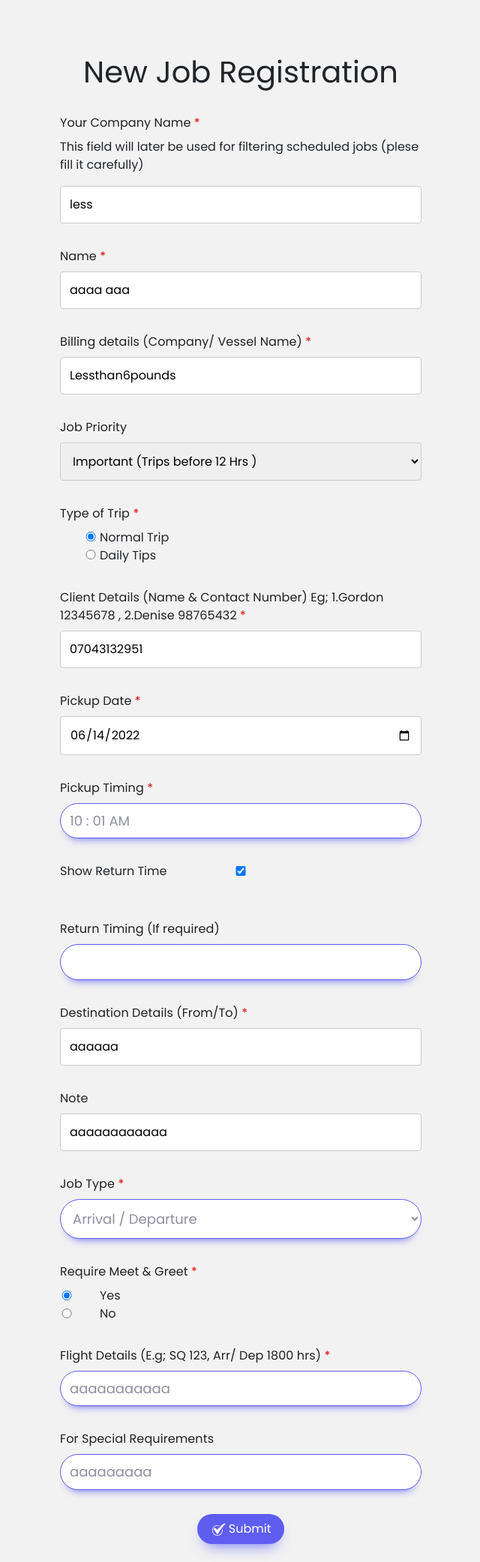
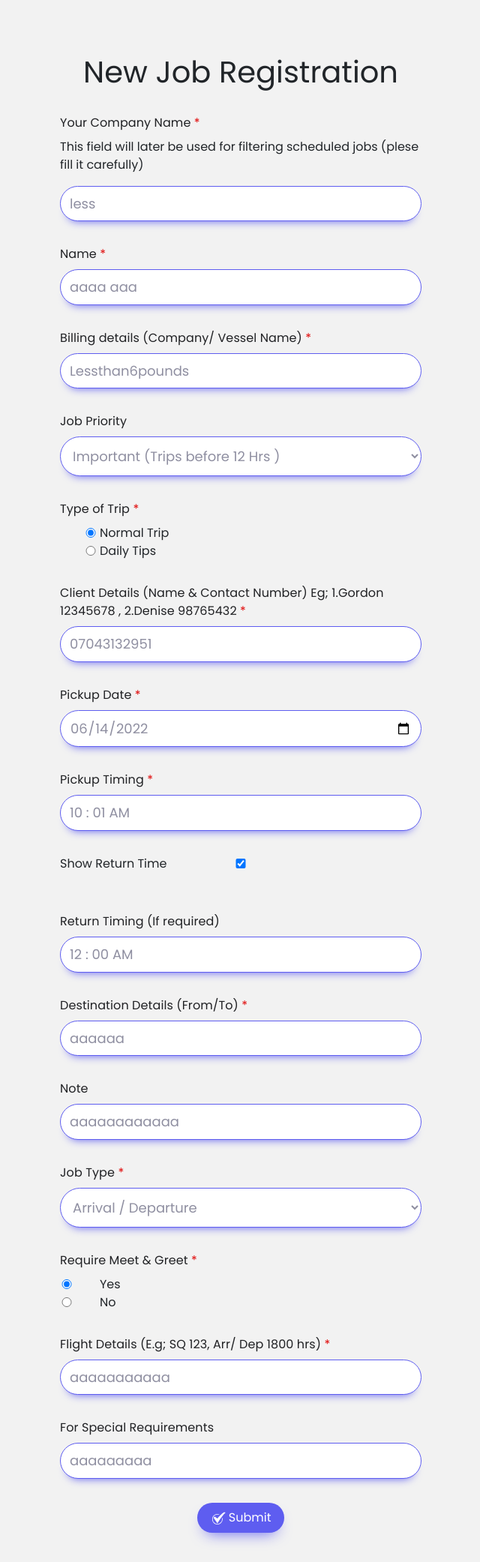
Before and after one commit to Aamir-Khan-Maarofi/Job-Form-Design, a Flask app: page /1/edit in a window 1280 px wide. Shown: the part 57-2140 px from the top of the page at 75% size, without its empty margins (319-959 px from the left). After the commit the page ends 2115 px from the top, so only its background shows below. Run offline with Flask 2, Linux system fonts and the light colour scheme; data comes from the database, SQL or seed files in the repository; both versions use the stored data as it was after the commit; some libraries are stand-ins or nearby versions; some web fonts are replaced.

Commit message:
Final Design

```diff
--- a/static/script-update.js
+++ b/static/script-update.js
@@ -111,7 +111,7 @@ $(document).ready(function () {
     if (data.return_time != "None") {
         let appendHTML = `
           <label class="txt2" for="return-timing">Return Timing (If required)</label>
-          <input type="text" name="return-timing" id="return-timing" class="input100" class="return-timing" required />
+          <input type="text" name="return-timing" id="return-timing"  class="return-timing input100" required />
         `
         $('#return-time-div').append(appendHTML)
         $('.return-timing').wickedpicker(return_option);
@@ -128,7 +128,7 @@ $(document).ready(function () {
         if (checkbox.is(':checked')) {
             let appendHTML = `
           <label class="txt2" for="return-timing">Return Timing (If required)</label>
-          <input type="text" name="return-timing" id="return-timing" class="input100" class="return-timing" required />
+          <input type="text" name="return-timing" id="return-timing"  class="return-timing input100" required />
         `
 
             $('#return-time-div').append(appendHTML)
--- a/static/script.js
+++ b/static/script.js
@@ -69,7 +69,7 @@ $(document).on('change', '[name="toggle-return-timing"]', function () {
     let appendHTML =
       `
         <label class="txt2" for="return-timing">Return Timing (If required)</label>
-        <input type="text" name="return-timing" id="return-timing" class="return-timing" required />
+        <input type="text" name="return-timing" id="return-timing" class="return-timing input100" required />
       `
 
     $('#return-time-div').append(appendHTML)
--- a/static/style.css
+++ b/static/style.css
@@ -419,9 +419,14 @@ nav {
   box-shadow: 0px 7px 27px 16px rgb(236 232 247 / 76%);
 -webkit-box-shadow: 0px 7px 27px 16px rgb(236 232 247 / 76%);
 -moz-box-shadow: 0px 7px 27px 16px rgb(236 232 247 / 76%);
-height: 410px;
-width: 300px;
+  width: 270px;
+
 }
+.cardBody{
+  height: 430px;
+
+}
+
 
 /* CSS */
 .btn-next ,.btn2 {
@@ -483,7 +488,6 @@ width: 300px;
   padding: 10px 10px;
 }
 .card-box{
-height: 410px;
-width: 100% !important;
+  width: 100% !important;
 }
 }
--- a/templates/update.html
+++ b/templates/update.html
@@ -11,22 +11,22 @@
             <input type="hidden" name="id" value="{{ job.id }}">
             <label class="txt2" for="company">Your Company Name <span class="red">*</span></label>
             <p>This field will later be used for filtering scheduled jobs (plese fill it carefully)</p>
-            <input type="text" name="company" id="company" value="{{ job.company }}" required />
+            <input type="text" name="company" class="input100" id="company" value="{{ job.company }}" required />
         </div>
         <div class="input-group1">
             <label class="txt2" for="Name">Name <span class="red">*</span></label>
-            <input type="text" name="name" id="name" value="{{ job.name }}" required />
+            <input type="text" name="name" class="input100" id="name" value="{{ job.name }}" required />
         </div>
         <div class="input-group1">
             <label class="txt2" for="billing-details">Billing details (Company/ Vessel Name) <span
                     class="red">*</span></label>
-            <input type="text" name="billing-details" id="billing-details" value="{{ job.billing_details }}" required />
+            <input type="text" name="billing-details" class="input100" id="billing-details" value="{{ job.billing_details }}" required />
         </div>
 
         <div class="input-group1">
             <label class="txt2" for="username">Job Priority</label>
 
-            <select name="job-priority" id="job-priority">
+            <select name="job-priority" id="job-priority" class="input100">
                 {% if job.priority == 'Normal' %}
 
                 <option value="Normal" selected="selected">Normal (Trips before 24 Hrs)</option>
@@ -112,7 +112,7 @@
             </div>
             <div class="row">
                 <div class="col-12">
-                    <input type="text" name="client-details-etc" id="client-details-etc" class="w-100"
+                    <input type="text" name="client-details-etc"  id="client-details-etc" class="w-100 input100"
                         value="{{job.clients_details }}" />
                 </div>
             </div>
@@ -121,7 +121,7 @@
         </div>
         <div class="input-group1">
             <label class="txt2" for="pickup-date">Pickup Date <span class="red">*</span></label>
-            <input type="date" name="pickup-date" id="pickup-date" value="{{ job.pickup_date }}" required />
+            <input type="date" name="pickup-date" class="input100" id="pickup-date" value="{{ job.pickup_date }}" required />
         </div>
 
 
@@ -131,15 +131,15 @@
         <!-- NEW CODE -->
         <div class="input-group1">
             <label class="txt2" for="pickup-timing">Pickup Timing <span class="red">*</span></label>
-            <input type="text" name="pickup-timing" id="pickup-timing" class="pickup-timing input100" required />
+            <input type="text" name="pickup-timing"  id="pickup-timing" class="pickup-timing input100" required />
         </div>
 
         <div class="input-group1">
             <label for="time"> Show Return Time </label>
             {% if job.return_time %}
-            <input type="checkbox" id="check-return-timing" name="toggle-return-timing" value="" checked>
+            <input type="checkbox" id="check-return-timing" class="input100" name="toggle-return-timing" value="" checked>
             {% else %}
-            <input type="checkbox" id="check-return-timing" name="toggle-return-timing" value="">
+            <input type="checkbox" id="check-return-timing" class="input100" name="toggle-return-timing" value="">
             {% endif %}
 
         </div>
@@ -157,18 +157,18 @@
         <div class="input-group1">
             <label class="txt2" for="destination-details">Destination Details (From/To) <span
                     class="red">*</span></label>
-            <input type="text" name="destination-details" id="destination-details" value="{{ job.destination }}"
+            <input type="text" name="destination-details" class="input100" id="destination-details" value="{{ job.destination }}"
                 required />
         </div>
         <div class="input-group1">
             <div class="row">
                 <div class="col-12">
-                    <label class="txt2" class="d-block" for="note">Note <label class="txt2">
+                    <label  class="txt2 d-block" for="note">Note </label>
                 </div>
             </div>
             <div class="row">
                 <div class="col-12">
-                    <input type="text" name="note" id="note" value="{{ job.notes }}" />
+                    <input type="text" name="note" id="note" class="input100" value="{{ job.notes }}" />
                 </div>
             </div>
         </div>
```
Also changed, not shown: templates/list.html (+10 -2 lines), jobs.db.
